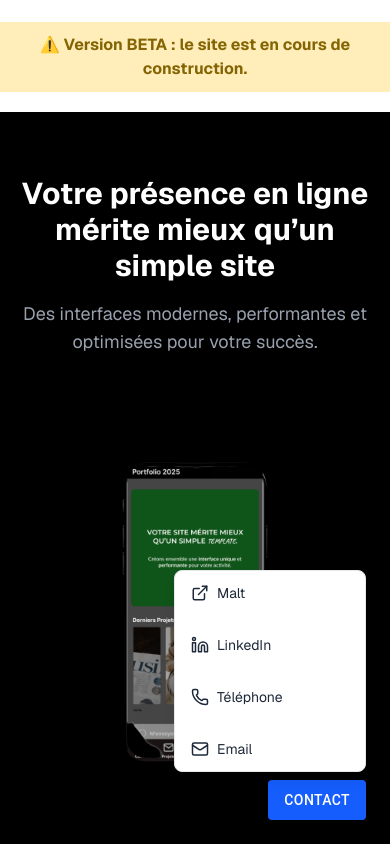
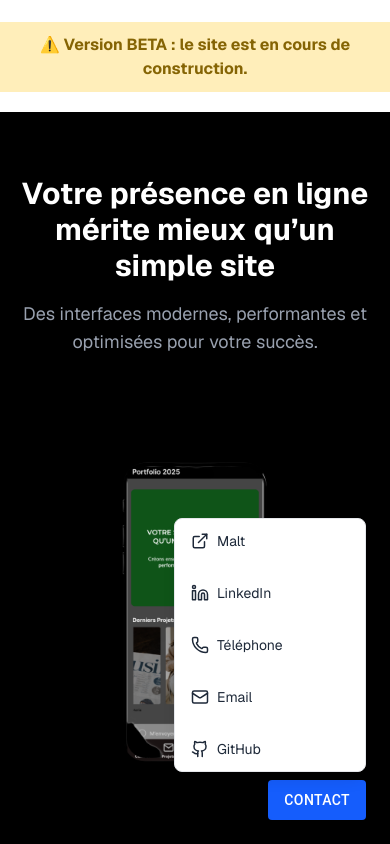
Before and after one commit to Halloween47/vitrine-2025, a Next.js app: page / in a window 390 px wide. Both pictures are taken after a click on the button "CONTACT". Shown: the top 844 px of the page. Built offline with nearby package versions, Linux system fonts and the light colour scheme; no server answers.

Commit message:
MOBILE Home contact : test link github

```diff
--- a/src/components/Contact/ContactBubble.tsx
+++ b/src/components/Contact/ContactBubble.tsx
@@ -3,7 +3,7 @@
 
 import { useState } from 'react'
 import { motion, AnimatePresence } from 'framer-motion'
-import { Mail, Phone, Linkedin, ExternalLink } from 'lucide-react'
+import { Mail, Phone, Linkedin, ExternalLink, Github } from 'lucide-react'
 import { Button } from '@mui/material'
 
 export default function ContactBubble() {
@@ -32,6 +32,11 @@ export default function ContactBubble() {
       href: 'mailto:lecontethomas.contact@proton.me',
       icon: <Mail size={18} />,
     },
+    {
+        label: 'GitHub',
+        href: 'https://github.com/Halloween47',
+        icon: <Github size={18} />,
+      },
   ]
 
   return (
```
